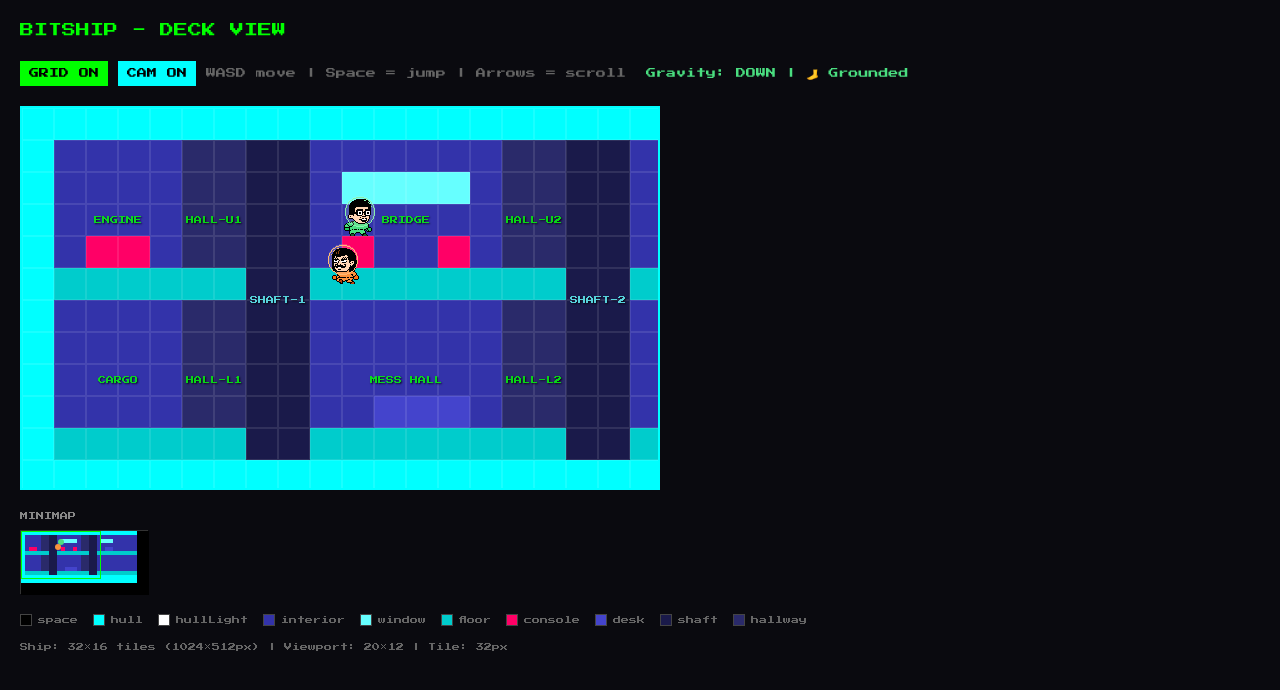
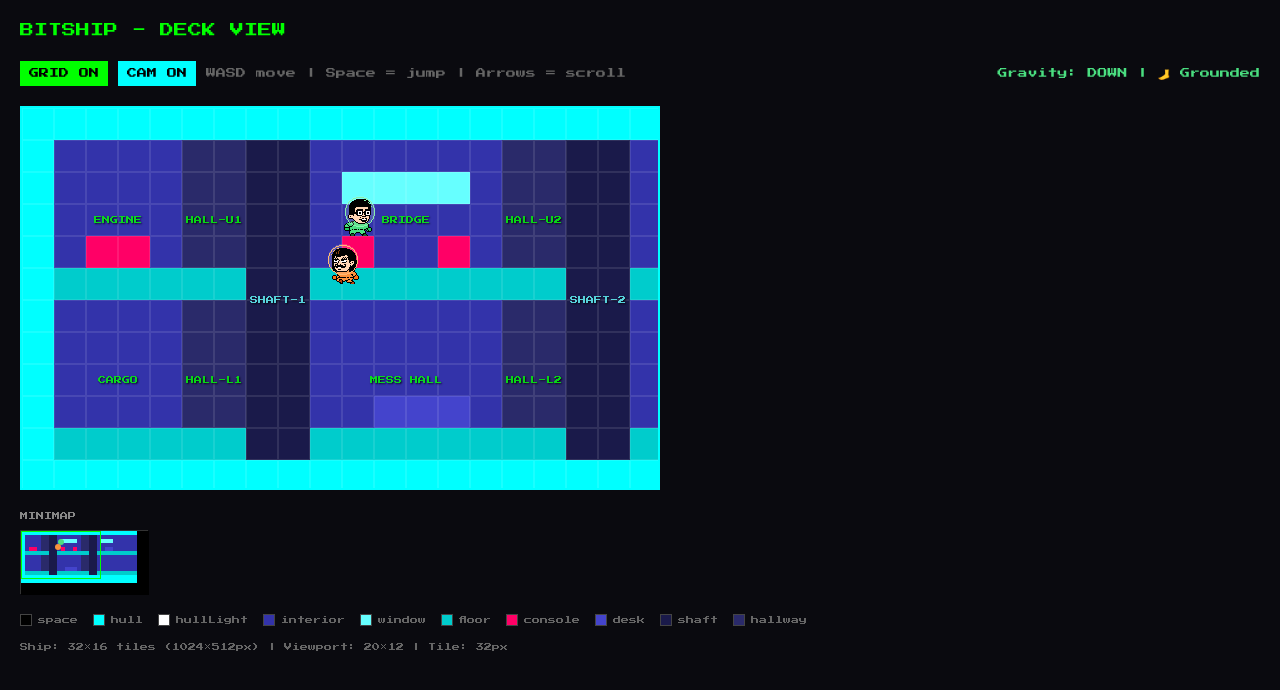
Before and after one commit to nimbusthewise-coder/bitfloor, a Next.js app: page /bitfloor/ship in a window 1280 px wide. Shown: the top 690 px of the page. Built offline with nearby package versions, Linux system fonts and the light colour scheme.

Commit message:
fix: prevent layout shift when gravity text changes
Used marginLeft: auto to push gravity status to right side of toolbar.
Now when text changes width (DOWN→UP→LEFT→RIGHT), it doesn't
cause the ship viewport to jump.

```diff
--- a/src/app/ship/page.tsx
+++ b/src/app/ship/page.tsx
@@ -609,7 +609,7 @@ export default function ShipPage() {
         <span style={{
           color: charPhysics.grounded ? "#4ade80" : "#ff6b6b",
           alignSelf: "center",
-          marginLeft: 10,
+          marginLeft: "auto",  // Push to right side - no layout shift
         }}>
           Gravity: {charPhysics.gravity} | {charPhysics.grounded ? "🦶 Grounded" : "🪂 Airborne"}
         </span>
```
